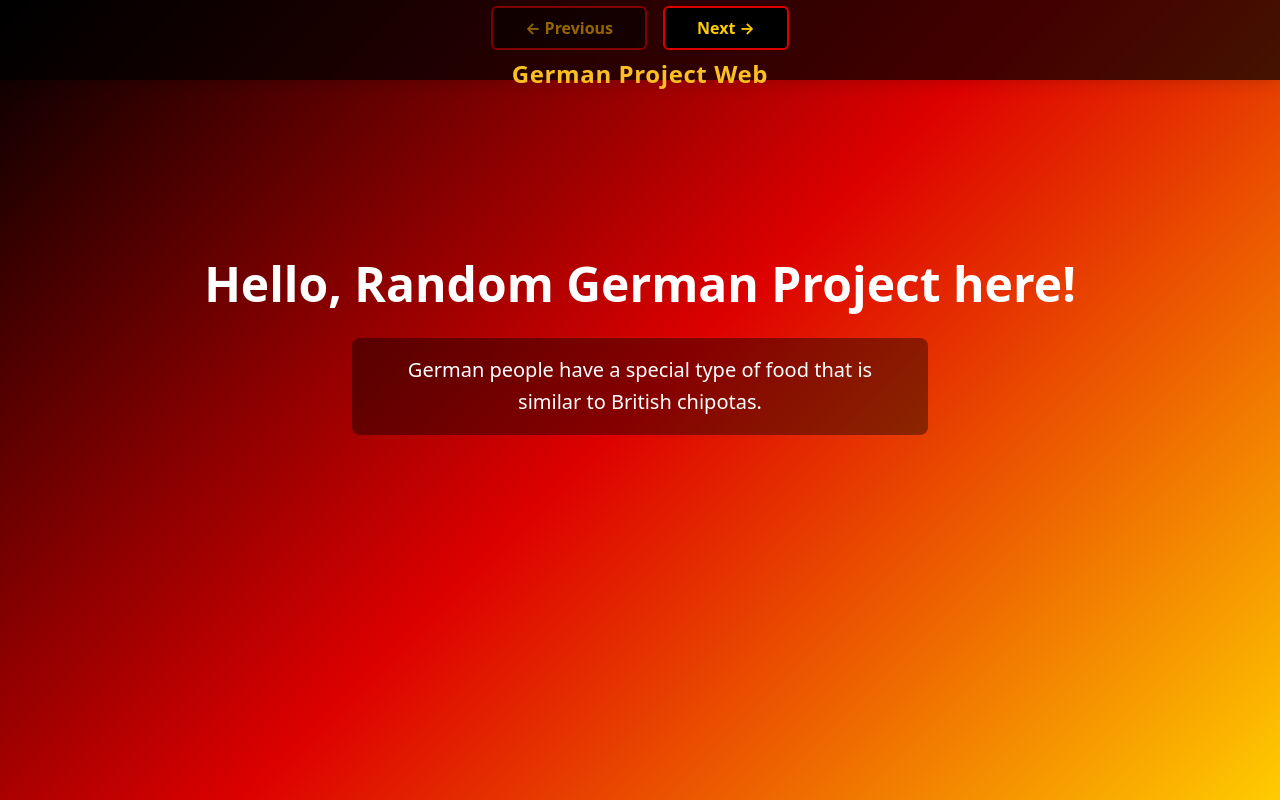
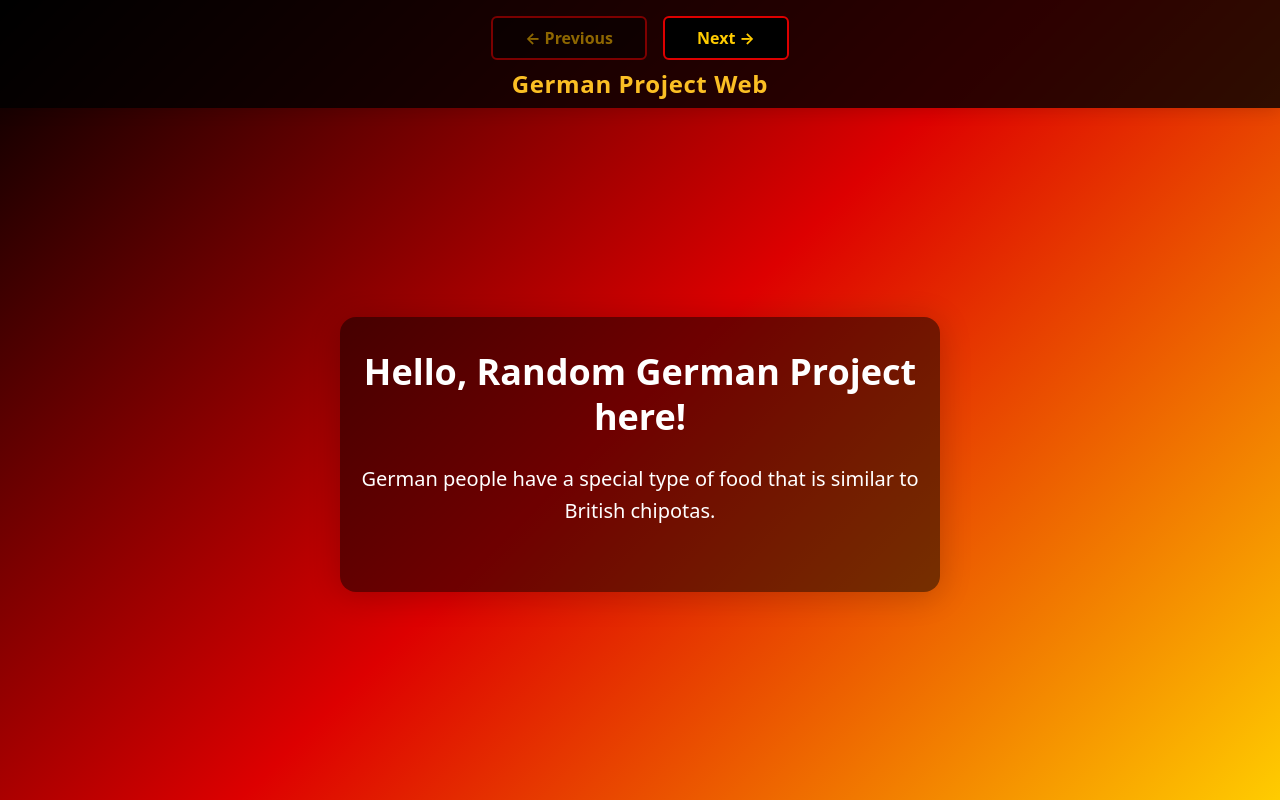
Before and after one commit to darkflareplays8/germanproje, a plain HTML site: page index.html in a window 1280 px wide. Drawn offline with nearby package versions, Linux system fonts and the light colour scheme.

Commit message:
Update index.html

```diff
--- a/index.html
+++ b/index.html
@@ -7,35 +7,39 @@
   <link rel="icon" href="icon.png" />
   <link href="https://cdn.jsdelivr.net/npm/tailwindcss@^4.0/dist/tailwind.min.css" rel="stylesheet" />
   <style>
+    html, body {
+      height: 100%;
+      min-height: 100%;
+      margin: 0;
+      padding: 0;
+    }
     body {
-      /* German flag colors blended as a diagonal gradient */
-      background: linear-gradient(135deg, #000 0%, #DD0000 50%, #FFCC00 100%);
       min-height: 100vh;
-    }
-    main {
-      height: calc(100vh - 80px);
-      position: relative;
-      overflow: hidden;
-    }
-    .slide {
-      position: absolute;
-      top: 0; left: 0;
-      width: 100%;
-      height: 100%;
+      height: 100vh;
       display: flex;
       flex-direction: column;
+      /* Diagonal German flag gradient */
+      background: linear-gradient(135deg, #000 0%, #DD0000 50%, #FFCC00 100%);
+      background-attachment: fixed;
+      box-sizing: border-box;
+    }
+    header {
+      width: 100%;
+      background: rgba(0,0,0,0.8);
+      box-shadow: 0 2px 16px rgba(0,0,0,0.15);
+      display: flex;
+      flex-direction: column;
+      align-items: center;
+      justify-content: center;
+      padding-top: 1rem;
+      padding-bottom: 0.5rem;
+    }
+    .nav-buttons {
+      display: flex;
+      flex-direction: row;
       justify-content: center;
       align-items: center;
-      padding: 2rem;
-      opacity: 0;
-      pointer-events: none;
-      transition: opacity 0.6s ease;
-      text-align: center;
-    }
-    .slide.active {
-      opacity: 1;
-      pointer-events: auto;
-      position: relative;
+      gap: 1rem;
     }
     .btn-nav {
       background: #000;
@@ -43,7 +47,6 @@
       font-weight: 700;
       padding: 0.5rem 2rem;
       border-radius: 0.375rem;
-      margin: 0 0.5rem;
       border: 2px solid #DD0000;
       transition: background 0.3s, color 0.3s, border 0.3s;
       user-select: none;
@@ -58,17 +61,51 @@
       opacity: 0.5;
       cursor: not-allowed;
     }
-    /* Header shadow and slight transparency for modern look */
-    header {
-      background: rgba(0,0,0,0.7);
-      box-shadow: 0 2px 16px rgba(0,0,0,0.15);
+    main {
+      flex: 1 1 0;
+      display: flex;
+      align-items: center;
+      justify-content: center;
+      width: 100vw;
+      min-height: 0;
+      min-width: 0;
+    }
+    .slide {
+      width: 100%;
+      max-width: 600px;
+      margin: auto;
+      padding: 2rem 1rem;
+      border-radius: 1rem;
+      background: rgba(0,0,0,0.5);
+      box-shadow: 0 4px 32px rgba(0,0,0,0.2);
+      color: #fff;
+      text-align: center;
+      opacity: 0;
+      pointer-events: none;
+      position: absolute;
+      left: 0;
+      right: 0;
+      transition: opacity 0.5s;
+    }
+    .slide.active {
+      opacity: 1;
+      pointer-events: auto;
+      position: relative;
+    }
+    @media (max-width: 700px) {
+      .slide {
+        max-width: 95vw;
+        padding: 1rem 0.5rem;
+      }
+      h2 {
+        font-size: 2rem !important;
+      }
     }
   </style>
 </head>
 <body>
-  <!-- Fixed Header with Centered Nav Buttons -->
-  <header class="fixed top-0 left-0 w-full h-20 flex flex-col items-center justify-center z-20">
-    <div class="flex flex-row items-center justify-center mt-4">
+  <header>
+    <div class="nav-buttons">
       <button id="prevBtn" aria-label="Previous Slide" class="btn-nav" disabled>
         ← Previous
       </button>
@@ -80,46 +117,37 @@
       German Project Web
     </h1>
   </header>
-
-  <!-- Slides Container -->
   <main>
-    <!-- Slide 1 -->
     <section class="slide active">
-      <h2 class="text-5xl font-extrabold mb-6 drop-shadow-lg leading-tight text-white">
+      <h2 class="text-4xl font-extrabold mb-6 drop-shadow-lg leading-tight">
         Hello, Random German Project here!
       </h2>
-      <p class="text-xl max-w-xl mx-auto mb-8 drop-shadow-md leading-relaxed text-white bg-black bg-opacity-40 rounded-lg px-6 py-4">
+      <p class="text-xl max-w-xl mx-auto mb-8 drop-shadow-md leading-relaxed">
         German people have a special type of food that is similar to British chipotas.
       </p>
     </section>
-
-    <!-- Slide 2 -->
     <section class="slide">
-      <h2 class="text-4xl font-bold mb-4 text-yellow-300 drop-shadow">
+      <h2 class="text-3xl font-bold mb-4 text-yellow-300 drop-shadow">
         Slide 2
       </h2>
-      <p class="text-lg max-w-lg mx-auto text-white bg-black bg-opacity-40 rounded-lg px-6 py-4">
+      <p class="text-lg max-w-lg mx-auto text-white">
         This is a blank slide. Add your content here.
       </p>
     </section>
-
-    <!-- Slide 3 -->
     <section class="slide">
-      <h2 class="text-4xl font-bold mb-4 text-red-400 drop-shadow">
+      <h2 class="text-3xl font-bold mb-4 text-red-400 drop-shadow">
         Slide 3
       </h2>
-      <p class="text-lg max-w-lg mx-auto text-white bg-black bg-opacity-40 rounded-lg px-6 py-4">
+      <p class="text-lg max-w-lg mx-auto text-white">
         Another blank slide for future content.
       </p>
     </section>
   </main>
-
   <script>
     const slides = document.querySelectorAll('.slide');
     const prevBtn = document.getElementById('prevBtn');
     const nextBtn = document.getElementById('nextBtn');
     let current = 0;
-
     function showSlide(newIndex) {
       if (newIndex < 0 || newIndex >= slides.length) return;
       slides.forEach((slide, i) => {
@@ -129,7 +157,6 @@
       prevBtn.disabled = current === 0;
       nextBtn.disabled = current === slides.length - 1;
     }
-
     prevBtn.addEventListener('click', () => showSlide(current - 1));
     nextBtn.addEventListener('click', () => showSlide(current + 1));
     showSlide(current);
```
